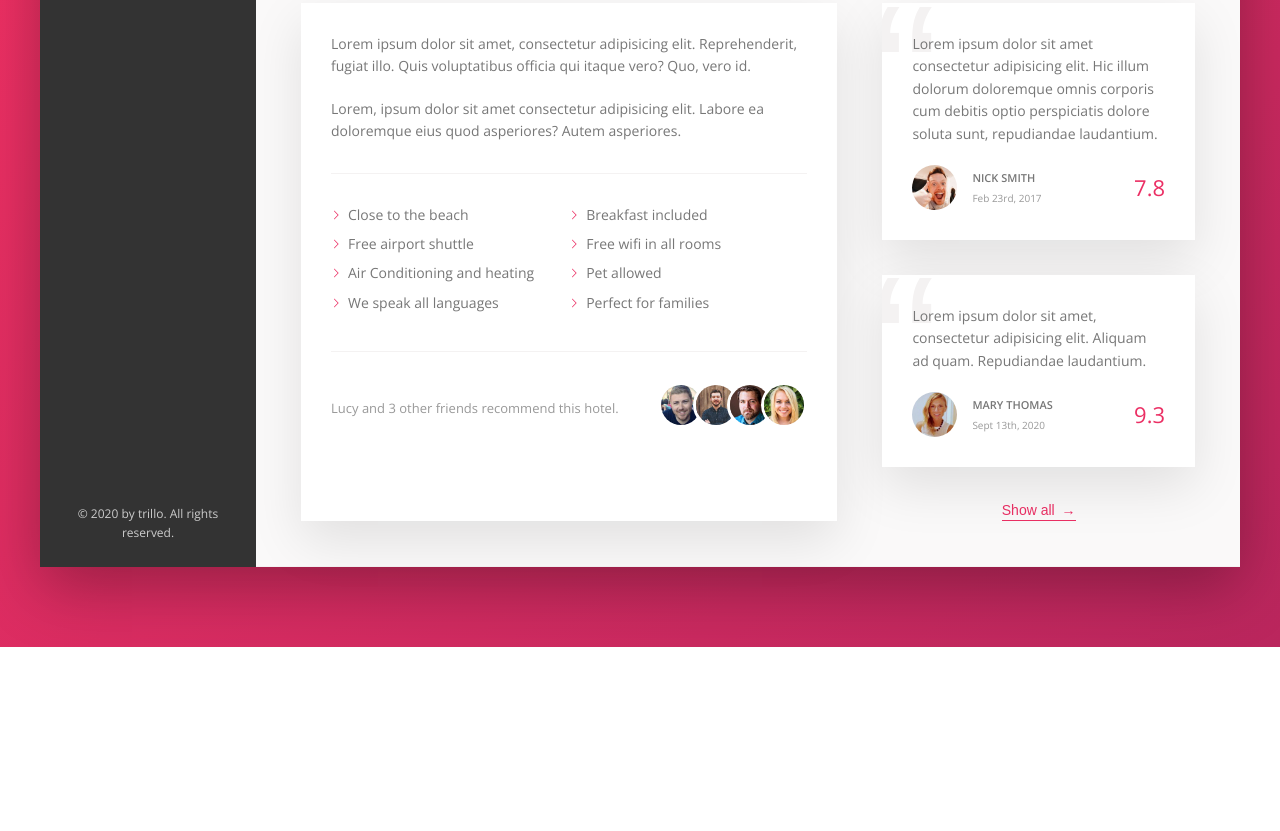
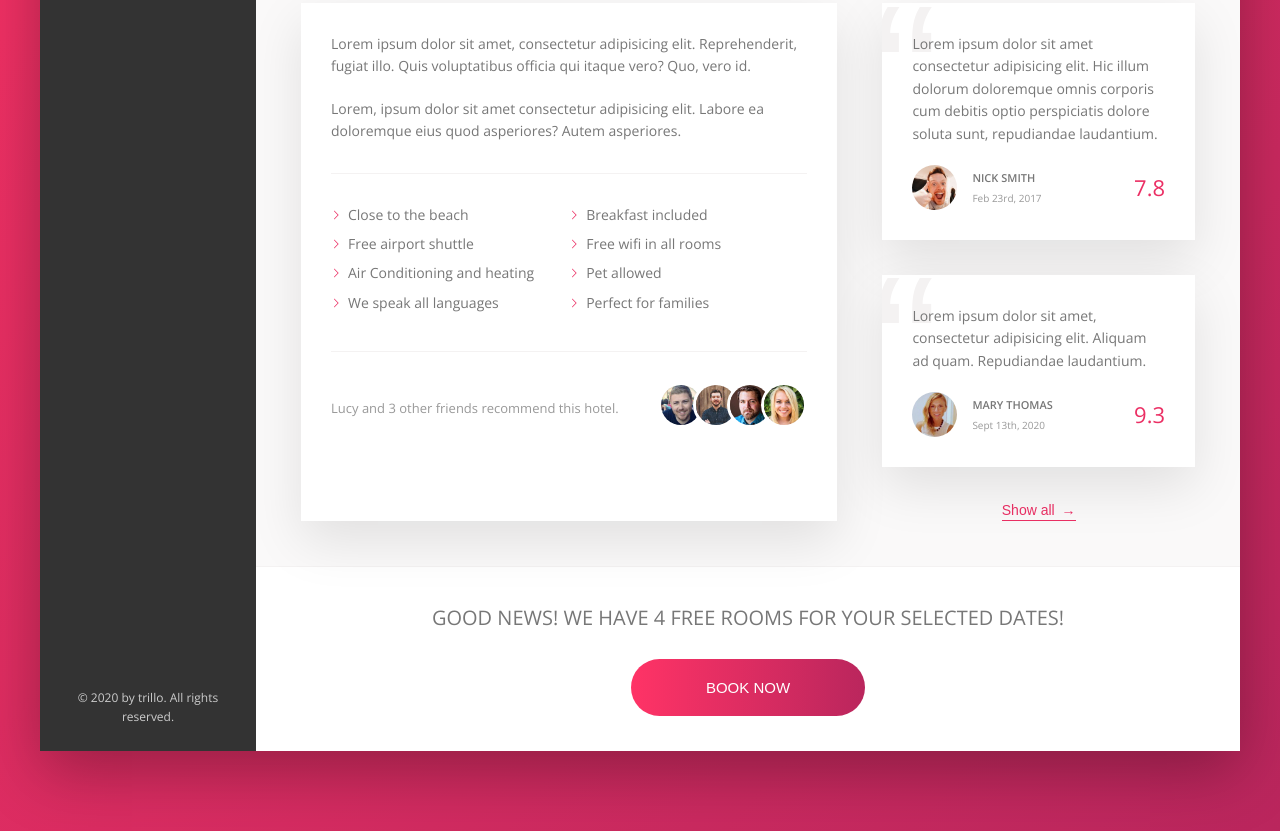
Before and after one commit to vipham258/trillo-project, a website: page index.html in a window 1280 px wide. Shown: the part 644-1475 px from the top of the page. Before the commit the page ends 1291 px from the top, so only its background shows below. Drawn offline with nearby package versions, Linux system fonts and the light colour scheme.

Commit message:
finished CTA section

```diff
--- a/index.html
+++ b/index.html
@@ -244,6 +244,15 @@
               <button class="btn-inline">Show all <span>&rarr;</span></button>
             </div>
           </div>
+          <div class="cta">
+            <h2 class="cta__book-now">
+              Good news! We have 4 free rooms for your selected dates!
+            </h2>
+            <button class="btn">
+              <span class="btn__visible">Book now</span>
+              <span class="btn__invisible">Only 4 rooms left</span>
+            </button>
+          </div>
         </main>
       </div>
     </div>
--- a/sass/_components.scss
+++ b/sass/_components.scss
@@ -430,3 +430,72 @@
     color: var(--color-grey-light-2);
   }
 }
+
+//////////////////////////////////////////////
+////// CALL TO ACTION - CTA
+.cta {
+  padding: 3.5rem 0;
+  text-align: center;
+
+  &__book-now {
+    font-size: 2rem;
+    font-weight: 300;
+    text-transform: uppercase;
+    margin-bottom: 2.5rem;
+  }
+}
+
+.btn {
+  font-size: 1.5rem;
+  font-weight: 300;
+  text-transform: uppercase;
+  border-radius: 100px;
+  border: none;
+  position: relative;
+  background-image: linear-gradient(
+    to right,
+    var(--color-primary-light),
+    var(--color-primary-dark)
+  );
+  color: #fff;
+  overflow: hidden;
+
+  & > * {
+    display: inline-block;
+
+    width: 100%;
+    height: 100%;
+    transition: all 0.2s;
+  }
+  &__visible {
+    padding: 2rem 7.5rem;
+  }
+  &__invisible {
+    position: absolute;
+
+    padding: 2rem 0rem;
+    left: 0;
+    top: -100%;
+  }
+
+  &:hover {
+    background-image: linear-gradient(
+      to left,
+      var(--color-primary-light),
+      var(--color-primary-dark)
+    );
+  }
+  &:hover &__visible {
+    transform: translateY(100%);
+    //top: -100%;
+  }
+
+  &:hover &__invisible {
+    top: 0;
+  }
+
+  &:focus {
+    outline: none;
+    animation: pulsate 1s infinite;
+  }
+}
```
Also changed, not shown: css/style.css.
